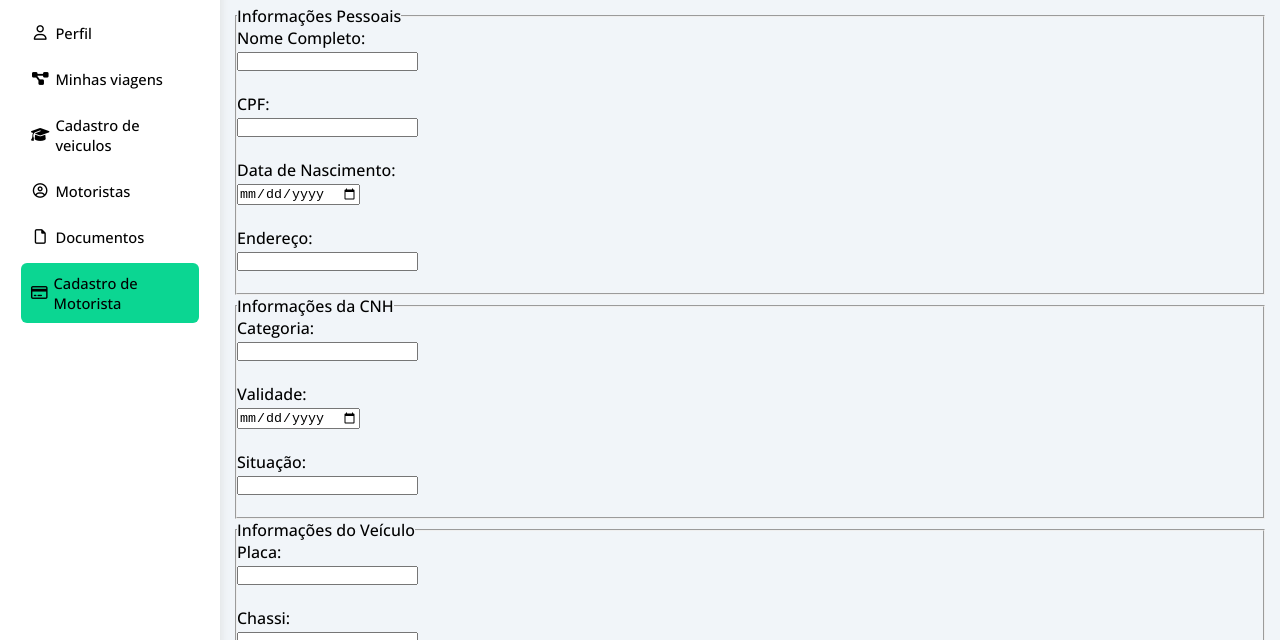
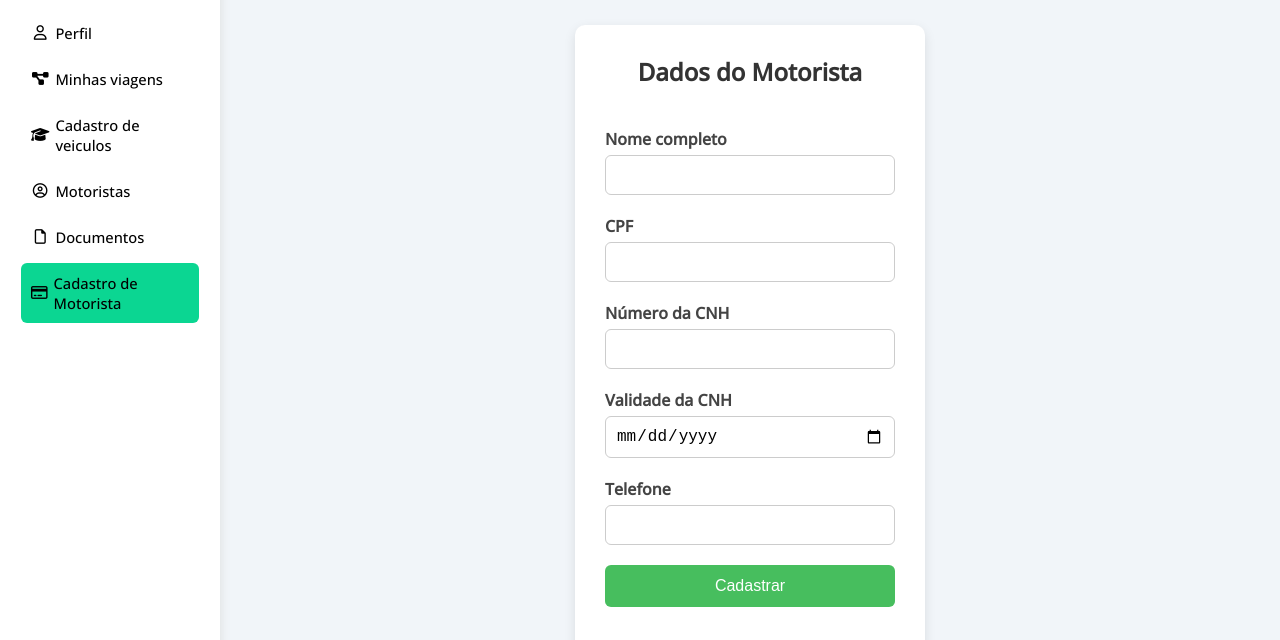
Before and after one commit to JoaoAngelotti-22/trackgo, a plain HTML site: page Dashboard-main/pages/Plans.html in a window 1280 px wide. Shown: the part 160-800 px from the top of the page. Drawn offline with nearby package versions, Linux system fonts and the light colour scheme.

Commit message:
joao é bichinha 2000

```diff
--- a/Dashboard-main/pages/Plans.html
+++ b/Dashboard-main/pages/Plans.html
@@ -92,54 +92,104 @@
           <div class="title">
             <h1>Cadastro de Motorista</h1>
           </div>
-          <form action="#" method="post">
-    <fieldset>
-      <legend>Informações Pessoais</legend>
+          <div class="courses-boxes">  <!-- Aqui é onde é a pai de todos -->
+            <div class="courses-box"> <!-- Aqui é onde é cada card, irei fazer um form nisso para cadastro do veículo -->
+              <div class="cadastro-veiculo"> <!---->
+                <h1>Dados do Motorista</h1>
+                <div class="form-cad-veiculo">
+                  <form id="veiculo-form">
+                    <div class="form-group-veiculo">
+                      <label for="nomeCompleto">Nome completo</label>
+                      <input type="text" id="nomeCompleto" name="nomeCompleto" required />
+                    </div>
 
-      <label for="nome">Nome Completo:</label><br />
-      <input type="text" id="nome" name="nome" required><br /><br />
+                    <div class="form-group-veiculo">
+                      <label for="cpf">CPF</label>
+                      <input
+                        type="text"
+                        id="cpf"
+                        name="cpf"
+                        maxlength="14"
+                        oninput="formatarCPF(this)"
+                        required
+                      />
+                    </div>
 
-      <label for="cpf">CPF:</label><br />
-      <input type="text" id="cpf" name="cpf" required><br /><br />
+                    <script>
+                      function formatarCPF(campo) {
+                        let valor = campo.value.replace(/\D/g, ""); // Remove tudo que não é número
+                        if (valor.length > 11) valor = valor.slice(0, 11); // Limita a 11 dígitos
 
-      <label for="nascimento">Data de Nascimento:</label><br />
-      <input type="date" id="nascimento" name="nascimento" required><br /><br />
+                        // Aplica a máscara
+                        valor = valor.replace(/(\d{3})(\d)/, "$1.$2");
+                        valor = valor.replace(/(\d{3})(\d)/, "$1.$2");
+                        valor = valor.replace(/(\d{3})(\d{1,2})$/, "$1-$2");
 
-      <label for="endereco">Endereço:</label><br />
-      <input type="text" id="endereco" name="endereco" required><br /><br />
-    </fieldset>
+                        campo.value = valor;
+                      }
+                    </script>
 
-    <fieldset>
-      <legend>Informações da CNH</legend>
+                    <div class="form-group-veiculo">
+                      <label for="cnh">Número da CNH</label>
+                      <input
+                        type="text"
+                        id="cnh"
+                        name="cnh"
+                        maxlength="11"
+                        oninput="formatarCNH(this)"
+                        required
+                      />
+                    </div>
 
-      <label for="categoria">Categoria:</label><br />
-      <input type="text" id="categoria" name="categoria" required><br /><br />
+                    <script>
+                      function formatarCNH(campo) {
+                        // Remove tudo que não for número
+                        campo.value = campo.value.replace(/\D/g, "").slice(0, 11);
+                      }
+                    </script>
 
-      <label for="validade_cnh">Validade:</label><br />
-      <input type="date" id="validade_cnh" name="validade_cnh" required><br /><br />
 
-      <label for="situacao">Situação:</label><br />
-      <input type="text" id="situacao" name="situacao" required><br /><br />
-    </fieldset>
+                    <div class="form-group-veiculo">
+                      <label for="validadeCnh">Validade da CNH</label>
+                      <input type="date" id="validadeCnh" name="validadeCnh" required />
+                    </div>
 
-    <fieldset>
-      <legend>Informações do Veículo</legend>
+                    <div class="form-group-veiculo">
+                      <label for="telefone">Telefone</label>
+                      <input
+                        type="tel"
+                        id="telefone"
+                        name="telefone"
+                        maxlength="15"
+                        oninput="formatarTelefone(this)"
+                        required
+                      />
+                    </div>
 
-      <label for="placa">Placa:</label><br />
-      <input type="text" id="placa" name="placa" required><br /><br />
+                    <script>
+                      function formatarTelefone(campo) {
+                        let valor = campo.value.replace(/\D/g, "");
+                        if (valor.length > 11) valor = valor.slice(0, 11);
 
-      <label for="chassi">Chassi:</label><br />
-      <input type="text" id="chassi" name="chassi" required><br /><br />
+                        if (valor.length <= 10) {
+                          // Formato para telefone fixo: (XX) XXXX-XXXX
+                          valor = valor.replace(/^(\d{2})(\d{4})(\d{0,4})/, "($1) $2-$3");
+                        } else {
+                          // Formato para celular: (XX) 9XXXX-XXXX
+                          valor = valor.replace(/^(\d{2})(\d{5})(\d{0,4})/, "($1) $2-$3");
+                        }
 
-      <label for="tipo">Tipo:</label><br />
-      <input type="text" id="tipo" name="tipo" required><br /><br />
+                        campo.value = valor;
+                      }
+                    </script>
 
-      <label for="proprietario">Proprietário:</label><br />
-      <input type="text" id="proprietario" name="proprietario" required><br /><br />
-    </fieldset>
 
-    <button type="submit">Cadastrar</button>
-  </form>
+                    <div class="form-group-veiculo">
+                      <button type="submit">Cadastrar</button>
+                    </div>
+                  </form>
+            </div>
+          </div>
         </div>
       </main>
     </div>
```
